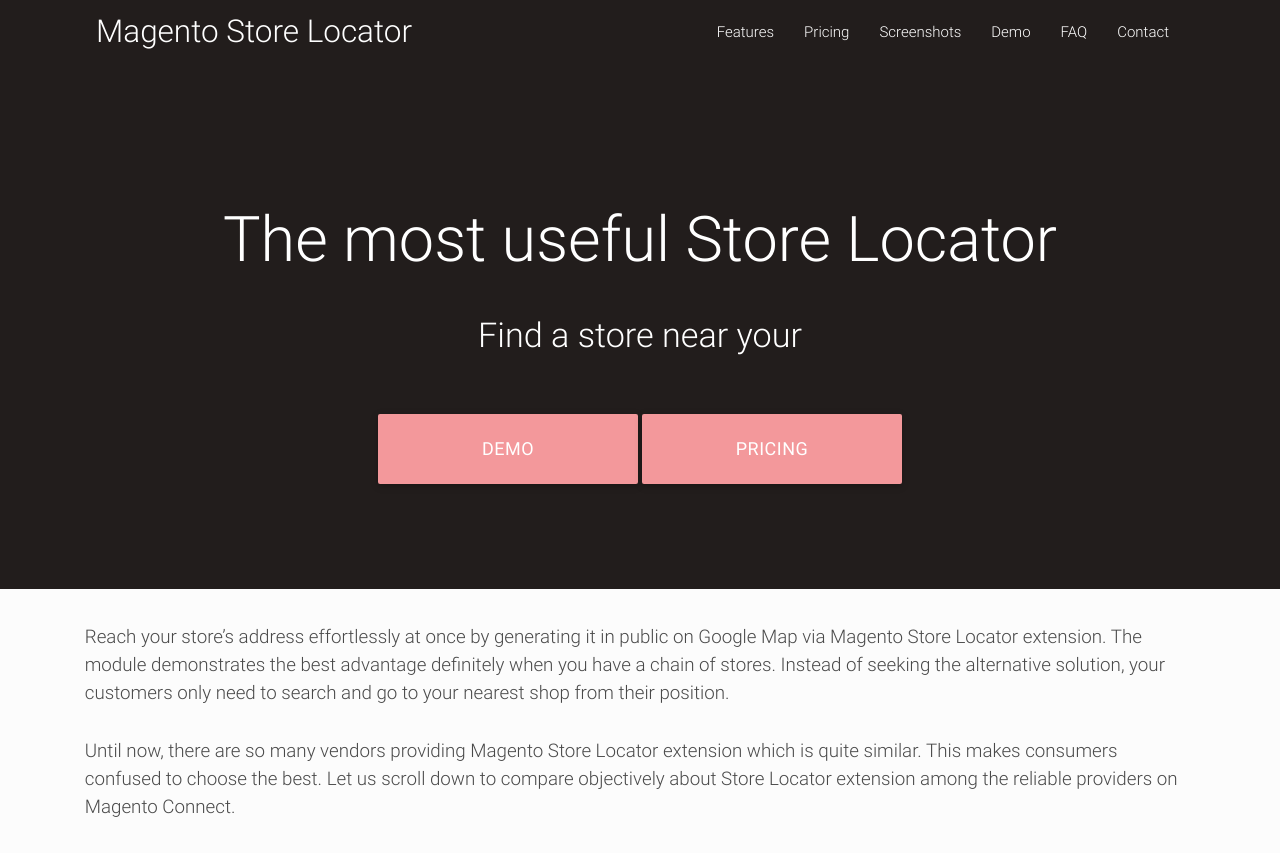
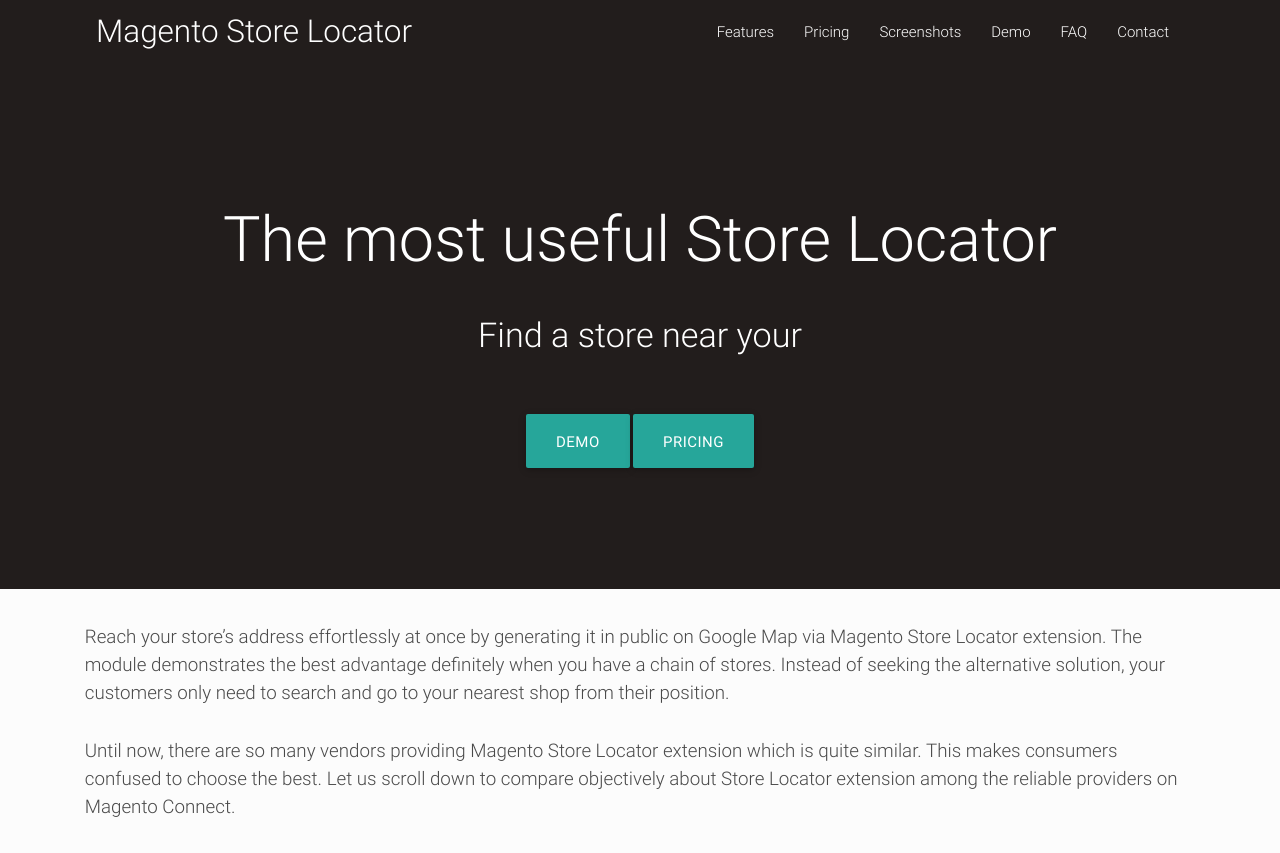
Before and after one commit to magentolocator/bsl, a Jekyll site: the page built from index.html, in a window 1280 px wide. Shown: the top 853 px of the page. Built offline with Jekyll 4.4.1, drawn with Linux system fonts in a browser that asks for light colours; nearby versions of some CDN libraries; the list of posts is cut into pages by our own code; grey boxes are pictures that could not be loaded.

Commit message:
Auto update

```diff
--- a/assets/css/style.css
+++ b/assets/css/style.css
@@ -11,7 +11,7 @@
     min-height: 35em;
 }
 
-.btn-light:hover {
+/*.btn-light:hover {
     background-color: #f5a5a8;
 }
 
@@ -22,7 +22,7 @@
     line-height: 70px;
     font-size: 18px;
     font-weight: 400;
-}
+}*/
 
 .picker__holder,
 .picker__frame {
```
